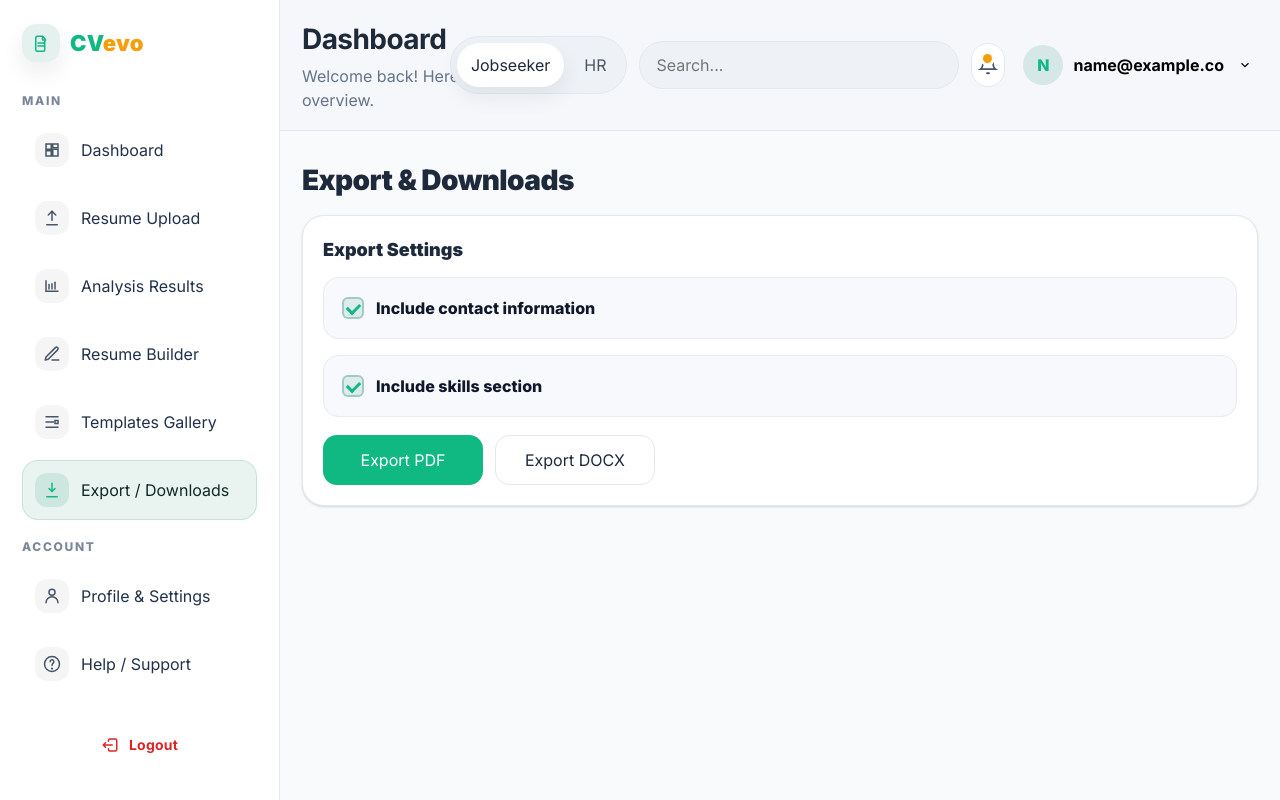
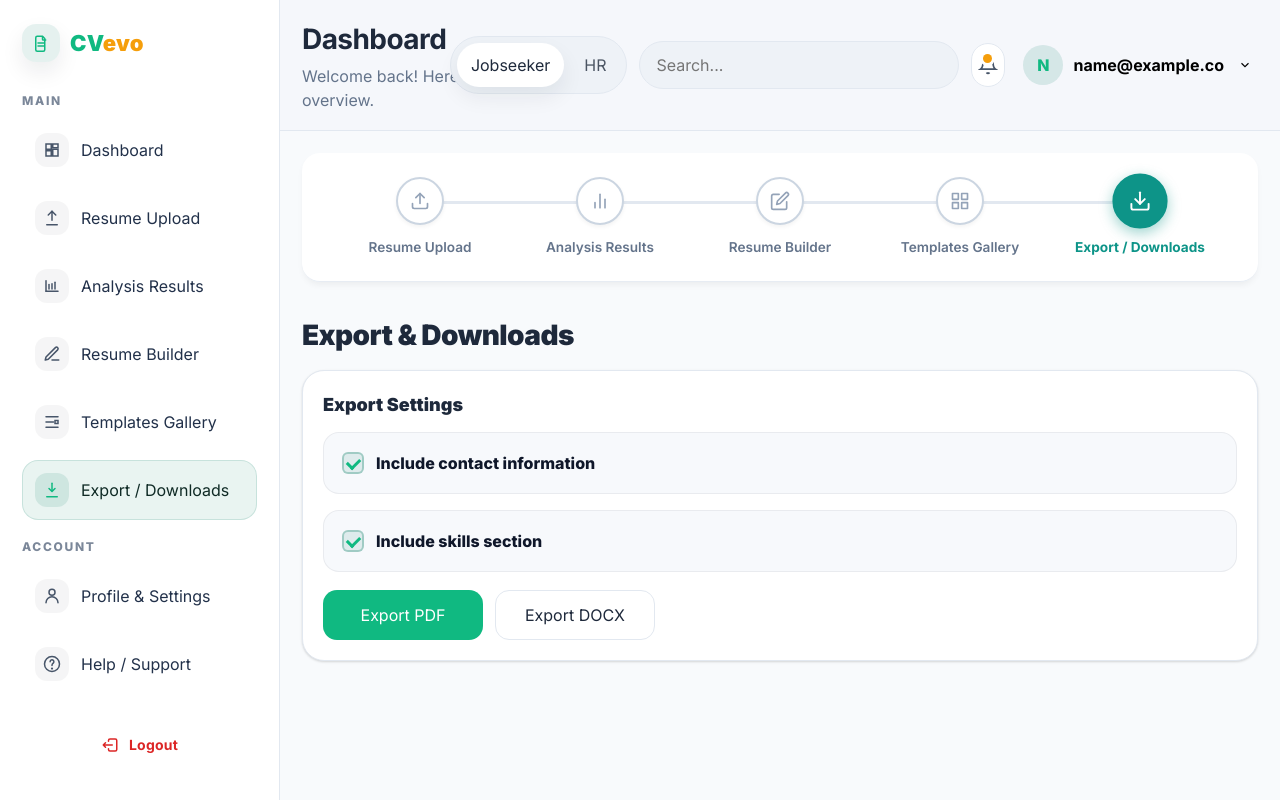
Before and after one commit to Sirson39/CVevo, a Django app: page /export/ in a window 1280 px wide. Run offline with Django 5.2, Linux system fonts and the light colour scheme; the visitor is signed in with stand-in values (Sample User, id 1).

Commit message:
Updated stepper

```diff
--- a/cvevo/templates/pages/analysis_results.html
+++ b/cvevo/templates/pages/analysis_results.html
@@ -11,6 +11,8 @@
     <a class="btn btn-ghost" href="{% url 'jobseeker_dashboard' %}">Back to Dashboard</a>
   </div>
 </div>
+
+{% include "partials/jobseeker_stepper.html" with active_step="analysis_results" %}
 
 <div class="grid grid-2">
   <section class="stack">
--- a/cvevo/templates/pages/export_downloads.html
+++ b/cvevo/templates/pages/export_downloads.html
@@ -7,6 +7,9 @@
 {% endblock %}
 
 {% block content %}
+
+<!-- STEPPER -->
+{% include "partials/jobseeker_stepper.html" with active_step="export_downloads" %}
 
 <header class="ex-head">
   <h1 class="ex-h1">Export & Downloads</h1>
--- a/cvevo/templates/pages/jobseeker_dashboard.html
+++ b/cvevo/templates/pages/jobseeker_dashboard.html
@@ -18,6 +18,8 @@
     </a>
   </div>
 </div>
+
+
 
 <!-- TOP METRICS -->
 <section class="section">
--- a/cvevo/templates/pages/resume_builder.html
+++ b/cvevo/templates/pages/resume_builder.html
@@ -53,6 +53,9 @@
 {% endblock %}
 
 {% block content %}
+
+<!-- STEPPER -->
+{% include "partials/jobseeker_stepper.html" with active_step="resume_builder" %}
 
 <header class="rb-head"
   style="display:flex; justify-content: space-between; align-items: flex-start; margin-bottom: 2rem;">
--- /dev/null
+++ b/cvevo/templates/partials/jobseeker_stepper.html
@@ -0,0 +1,189 @@
+<style>
+    /*
+  Jobseeker Stepper Component - Redesigned
+*/
+    .stepper-container {
+        position: relative;
+        z-index: 1;
+        background: rgba(255, 255, 255, 0.9);
+        backdrop-filter: blur(8px);
+        -webkit-backdrop-filter: blur(8px);
+        padding: 1.5rem 1rem;
+        margin: 0 0 2rem 0;
+        border-bottom: 1px solid rgba(226, 232, 240, 0.8);
+        box-shadow: 0 4px 6px -1px rgba(0, 0, 0, 0.05);
+        border-radius: 18px;
+    }
+
+    .jobseeker-stepper {
+        display: flex;
+        align-items: flex-start;
+        justify-content: space-between;
+        width: 100%;
+        max-width: 900px;
+        margin: 0 auto;
+        position: relative;
+    }
+
+    .stepper-line {
+        position: absolute;
+        top: 24px;
+        left: 10%;
+        right: 10%;
+        height: 3px;
+        background-color: #e2e8f0;
+        z-index: 0;
+    }
+
+        .stepper-item {
+        position: relative;
+        z-index: 1;
+        display: flex;
+        flex-direction: column;
+        align-items: center;
+        flex: 1;
+        gap: 0.75rem;
+        text-decoration: none;
+        cursor: pointer;
+    }
+
+        .stepper-item:hover .stepper-icon-wrapper {
+        border-color: #0d9488;
+        color: #0d9488;
+        transform: translateY(-2px);
+    }
+
+    .stepper-item:hover .stepper-label {
+        color: #0d9488;
+    }
+
+    .stepper-icon-wrapper {
+        width: 48px;
+        height: 48px;
+        border-radius: 50%;
+        display: flex;
+        align-items: center;
+        justify-content: center;
+        background-color: white;
+        border: 2px solid #cbd5e1;
+        color: #94a3b8;
+        transition: all 0.3s cubic-bezier(0.4, 0, 0.2, 1);
+        box-shadow: 0 2px 4px rgba(0, 0, 0, 0.05);
+    }
+
+    .stepper-label {
+        font-size: 0.85rem;
+        font-weight: 600;
+        color: #64748b;
+        text-align: center;
+        transition: all 0.3s ease;
+    }
+
+    /* Active State */
+    .stepper-item.active .stepper-icon-wrapper {
+        background-color: #0d9488;
+        /* CVevo theme greenish/teal */
+        border-color: #0d9488;
+        color: white;
+        box-shadow: 0 4px 12px rgba(13, 148, 136, 0.4);
+        transform: scale(1.15);
+    }
+
+    .stepper-item.active .stepper-label {
+        color: #0d9488;
+        font-weight: 700;
+    }
+
+    .stepper-icon-wrapper svg {
+        width: 20px;
+        height: 20px;
+    }
+
+    @media (max-width: 768px) {
+        .stepper-label {
+            display: none;
+        }
+    }
+
+</style>
+
+<div class="stepper-container">
+    <div class="jobseeker-stepper">
+        <div class="stepper-line"></div>
+
+        <!-- Step 1: Resume Upload -->
+        <a href="{% url 'resume_upload' %}"
+           class="stepper-item {% if active_step == 'resume_upload' %}active{% endif %}"
+           title="Resume Upload">
+            <div class="stepper-icon-wrapper">
+                <svg viewBox="0 0 24 24" fill="none" stroke="currentColor" stroke-width="2" stroke-linecap="round"
+                    stroke-linejoin="round">
+                    <path d="M21 15v4a2 2 0 0 1-2 2H5a2 2 0 0 1-2-2v-4"></path>
+                    <polyline points="17 8 12 3 7 8"></polyline>
+                    <line x1="12" y1="3" x2="12" y2="15"></line>
+                </svg>
+            </div>
+            <div class="stepper-label">Resume Upload</div>
+        </a>
+
+        <!-- Step 2: Analysis Results -->
+        <a href="{% url 'analysis_results' %}"
+           class="stepper-item {% if active_step == 'analysis_results' %}active{% endif %}"
+           title="Analysis Results">
+            <div class="stepper-icon-wrapper">
+                <svg viewBox="0 0 24 24" fill="none" stroke="currentColor" stroke-width="2" stroke-linecap="round"
+                    stroke-linejoin="round">
+                    <line x1="18" y1="20" x2="18" y2="10"></line>
+                    <line x1="12" y1="20" x2="12" y2="4"></line>
+                    <line x1="6" y1="20" x2="6" y2="14"></line>
+                </svg>
+            </div>
+            <div class="stepper-label">Analysis Results</div>
+        </a>
+
+        <!-- Step 3: Resume Builder -->
+        <a href="{% url 'resume_builder' %}"
+           class="stepper-item {% if active_step == 'resume_builder' %}active{% endif %}"
+           title="Resume Builder">
+            <div class="stepper-icon-wrapper">
+                <svg viewBox="0 0 24 24" fill="none" stroke="currentColor" stroke-width="2" stroke-linecap="round"
+                    stroke-linejoin="round">
+                    <path d="M11 4H4a2 2 0 0 0-2 2v14a2 2 0 0 0 2 2h14a2 2 0 0 0 2-2v-7"></path>
+                    <path d="M18.5 2.5a2.121 2.121 0 0 1 3 3L12 15l-4 1 1-4 9.5-9.5z"></path>
+                </svg>
+            </div>
+            <div class="stepper-label">Resume Builder</div>
+        </a>
+
+        <!-- Step 4: Templates Gallery -->
+        <a href="{% url 'templates_gallery' %}"
+           class="stepper-item {% if active_step == 'templates_gallery' %}active{% endif %}"
+           title="Templates Gallery">
+            <div class="stepper-icon-wrapper">
+                <svg viewBox="0 0 24 24" fill="none" stroke="currentColor" stroke-width="2" stroke-linecap="round"
+                    stroke-linejoin="round">
+                    <rect x="3" y="3" width="7" height="7"></rect>
+                    <rect x="14" y="3" width="7" height="7"></rect>
+                    <rect x="14" y="14" width="7" height="7"></rect>
+                    <rect x="3" y="14" width="7" height="7"></rect>
+                </svg>
+            </div>
+            <div class="stepper-label">Templates Gallery</div>
+        </a>
+
+        <!-- Step 5: Export / Downloads -->
+        <a href="{% url 'export_downloads' %}"
+           class="stepper-item {% if active_step == 'export_downloads' %}active{% endif %}"
+           title="Export / Downloads">
+            <div class="stepper-icon-wrapper">
+                <svg viewBox="0 0 24 24" fill="none" stroke="currentColor" stroke-width="2" stroke-linecap="round"
+                    stroke-linejoin="round">
+                    <path d="M21 15v4a2 2 0 0 1-2 2H5a2 2 0 0 1-2-2v-4"></path>
+                    <polyline points="7 10 12 15 17 10"></polyline>
+                    <line x1="12" y1="15" x2="12" y2="3"></line>
+                </svg>
+            </div>
+            <div class="stepper-label">Export / Downloads</div>
+        </a>
+    </div>
+</div>
```
Also changed, not shown: cvevo/templates/pages/analyze_resume.html (+85 -32 lines), cvevo/templates/pages/resume_upload.html (+23 -14 lines), cvevo/templates/pages/templates_gallery.html (+16 -5 lines), core/decorators.py (line endings or trailing spaces), core/urls.py (line endings or trailing spaces), core/views.py (line endings or trailing spaces), cvevo/settings.py (line endings or trailing spaces), cvevo/static/cvevo/app.js (line endings or trailing spaces), cvevo/static/cvevo/css/auth.css (line endings or trailing spaces), cvevo/templates/auth-login.html (line endings or trailing spaces), cvevo/templates/base.html (line endings or trailing spaces), cvevo/templates/pages/help_support.html (line endings or trailing spaces), cvevo/templates/partials/sidebar.html (line endings or trailing spaces).
